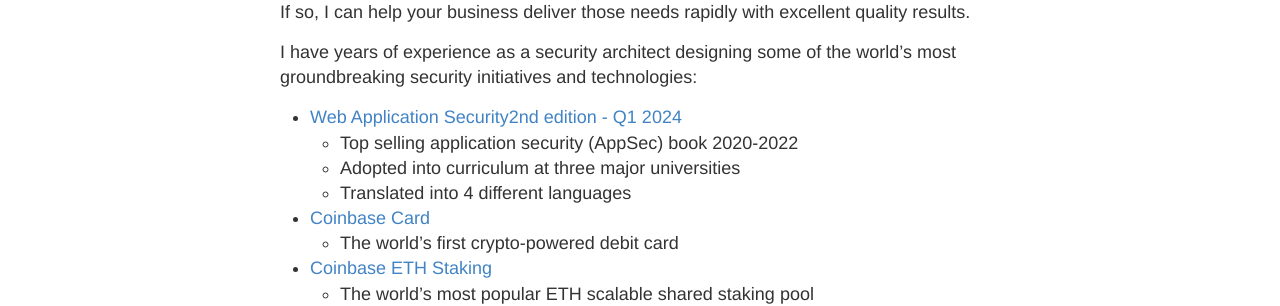
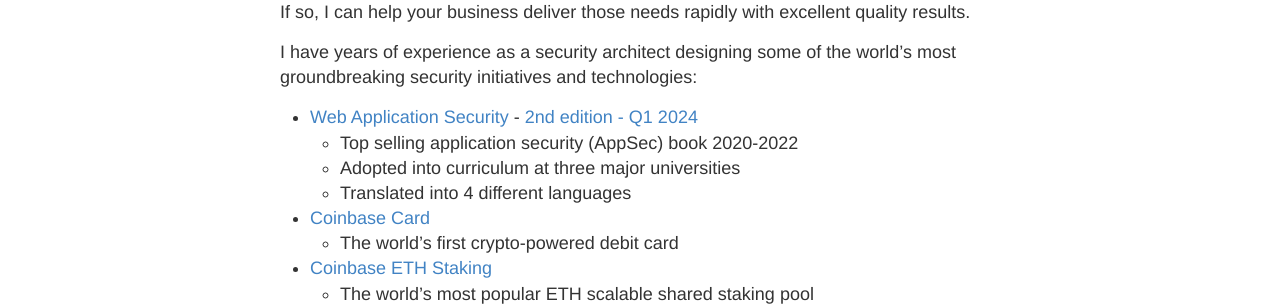
Before and after one commit to and1hof/and1hof.github.io, a Jekyll site: the page built from consulting.md, in a window 1280 px wide. Shown: the part 549-855 px from the top of the page. Built offline with Jekyll 4.4.1, drawn with Linux system fonts in a browser that asks for light colours.

Commit message:
replaced | with - so it's not parsed.

```diff
--- a/consulting.md
+++ b/consulting.md
@@ -18,7 +18,7 @@
 
 I have years of experience as a security architect designing some of the world's most groundbreaking security initiatives and technologies:
 
-* [Web Application Security](https://amzn.to/3LU0QN2) | [2nd edition - Q1 2024](https://amzn.to/48ycZzk)
+* [Web Application Security](https://amzn.to/3LU0QN2) - [2nd edition - Q1 2024](https://amzn.to/48ycZzk)
   - Top selling application security (AppSec) book 2020-2022
   - Adopted into curriculum at three major universities
   - Translated into 4 different languages
```
